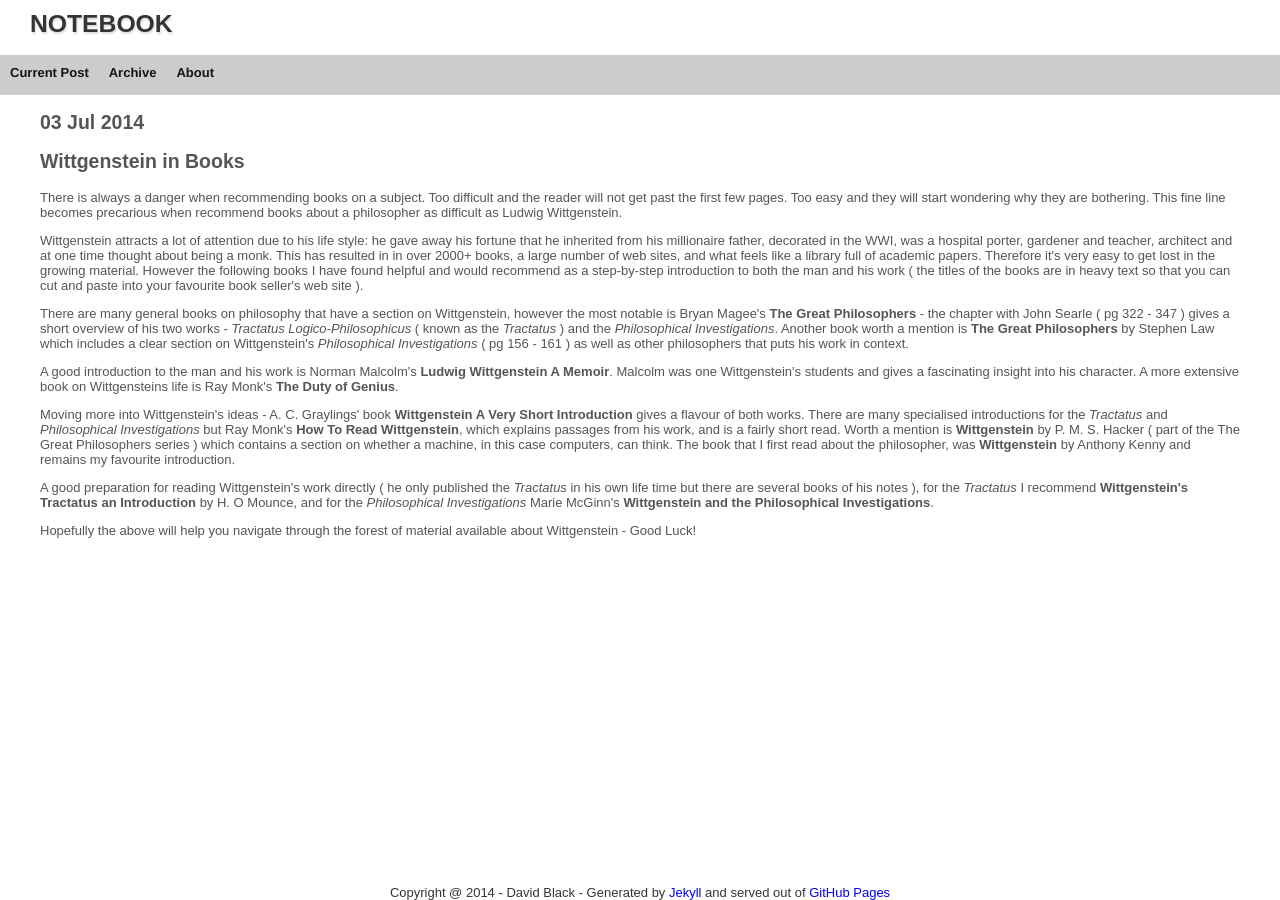
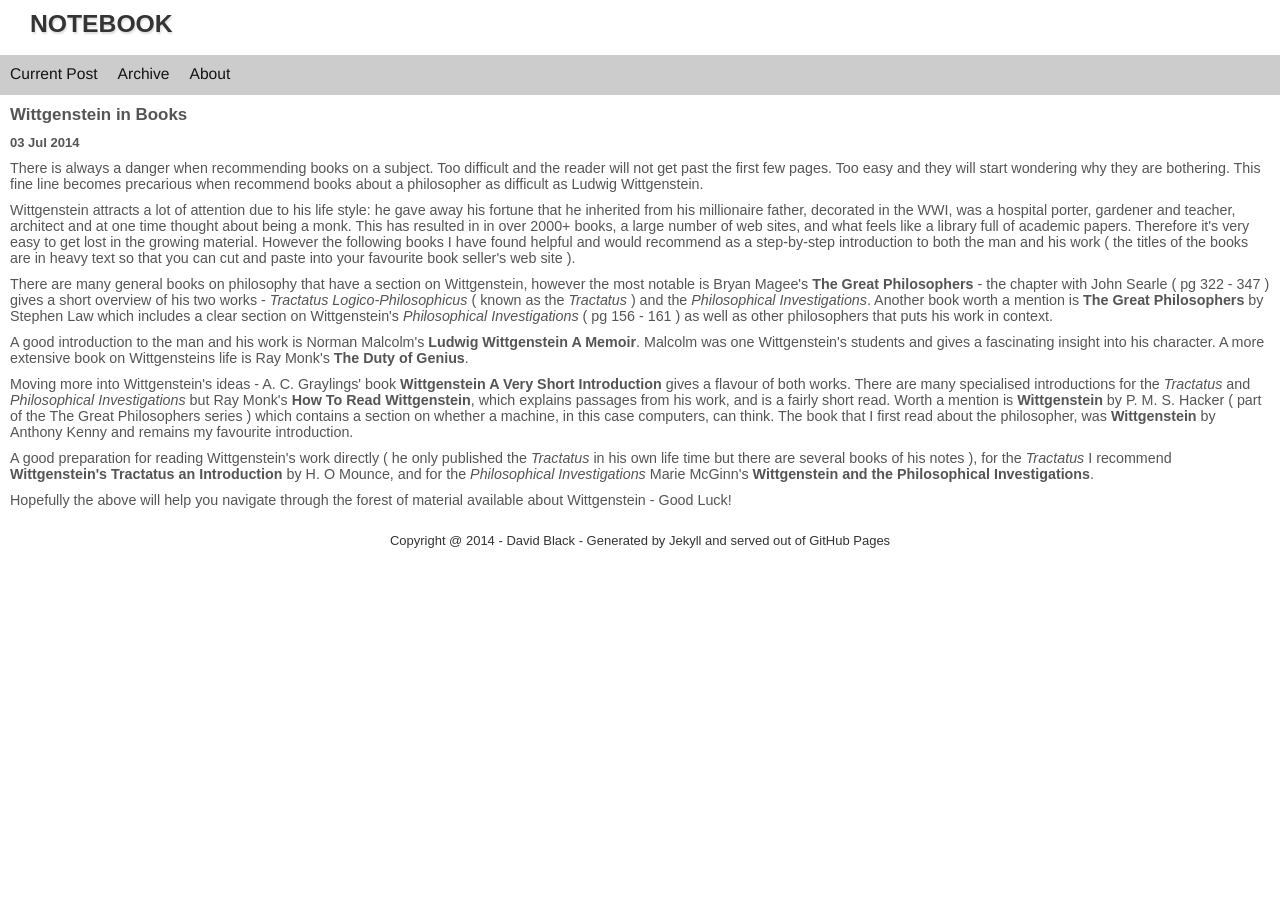
Before and after one commit to dtinblack/dtinblack.github.io, a Jekyll site: the page built from _posts/2014-07-03-archived.html, in a window 1280 px wide. Built offline with Jekyll 4.4.1, drawn with Linux system fonts in a browser that asks for light colours.

Commit message:
cleaned up formats

```diff
--- a/_layouts/default.html
+++ b/_layouts/default.html
@@ -28,11 +28,9 @@ title: Blog
  <body>
   {% include header.html %}
   {% include menu.html %}
-  <section>
-   <blockquote class="content">
+  <div>
      {{ content }}
-   </blockquote>
-  </section>
+  </div>
   {% include footer.html %}
  </body>
 </html>
--- a/_layouts/post.html
+++ b/_layouts/post.html
@@ -2,11 +2,8 @@
 layout: default
 ---
 
-<!-- <div class="post"> -->
-
-
-<div>
-  <h1>{{ page.date | date_to_string}}</h1>
-  <h2>{{ page.title }}</h2>
+<div class="post">
+  <h1>{{ page.title }}</h1>
+  <h2>{{ page.date | date_to_string}}</h2>
       {{ page.content }}
 </div>
--- a/archive.html
+++ b/archive.html
@@ -7,8 +7,9 @@ title: Archive
     {% for post in site.posts offset:1 %}
 
       <tr>
-        <th class="post_archive_date">{{ post.date | date_to_string }} </th>
+<!--        <th class="post_archive_date">{{ post.date | date_to_string }} </th> -->
 
+        <th>{{ post.date | date_to_string }} </th>
         <th><a href="{{ post.url }}">{{ post.title }}</a>
          {{ post.subtitle }}</th>
      </tr>
@@ -16,5 +17,5 @@ title: Archive
 
     {% endfor %}
    </table>
-
+ &nbsp;
  </div>
--- a/assets/css/layout.css
+++ b/assets/css/layout.css
@@ -55,11 +55,14 @@ nav {
   width:100%;
   min-height: 40px;
   background:#CCCCCC;
+
+  font-size: 1.2em;
+  font-family: "Arial";
 }
 
 nav > a {
   font-family:Helvetica,Arial,sans-serif;
-  font-weight:bold;
+//  font-weight:bold;
   text-decoration:none;
   padding:10px;
   text-align:center;
@@ -71,34 +74,97 @@ nav > a {
 nav > a:hover {background-color: #CCCCCC; color: #ffffff;}
 nav > a:link  {text-decoration: none;}
 
-/* Section */
 
-section {
+/* Overide user agent layout */
+
+h2 {
+   margin: 10px;
+   font-size: 1.3em;
+   font-family: "Arial";
+}
+
+h3 {
+   margin: 10px;
+   font-size: 1.0em;
+   font-family: "Arial";
+}
+
+p {
+   margin: 10px;
+   font-size: 1.1em;
+   font-family: "Arial";
+}
+
+
+/* Post */
+
+.post {
   flex: 8;
   overflow-y: scroll;
   text-align: left;
 }
 
-section > p {
-   margin: 5px;
+.post p {
+   margin: 10px;
    font-size: 1.1em;
    font-family: "Arial";
 }
 
-/* Post */
+.post h1 {
+    margin: 10px;
+   font-size: 1.3em;
+   font-family: "Arial";
+}
+
+.post h2 {
+    margin: 10px;
+   font-size: 1.0em;
+   font-family: "Arial";
+
+}
 
 
-/* Post Archive */
+/* Archive */
 
 .archive tr {
       font-size: 1.3em;
       white-space: pre-line;
       vertical-align:text-top;
+      text-align:left;
+
+
+}
+
+.archive th {
+   font-size: 0.8em;
+   font-family: "Arial";
+
 
 }
 
 .archive a {
+   font-size: 1.2em;
    text-decoration: none;
+   color: inherit;
+}
+
+
+/* About */
+
+.about {
+  flex: 8;
+  overflow-y: scroll;
+  text-align: left;
+}
+
+.about h2 {
+  font-size: 1.0em;
+  font-family: "Arial";
+}
+
+.about a {
+     text-decoration:none;
+     color: inherit;
 }
 
 /* Footer */
@@ -107,8 +173,10 @@ footer {
   flex: 0;
   text-align: center;
   color: #343434;
+
 }
 
 footer > a {
   text-decoration: none;
+  color: inherit;
 }
--- a/index.html
+++ b/index.html
@@ -1,6 +1,6 @@
 ---
 layout: default
-title: Ideas++ Blog
+title: General Blog
 ---
 
   {% for post in site.posts limit: 1 %}
```
Also changed, not shown: other parts of _layouts/default.html (+1 -1 lines), _posts/2014-07-19-current.html (added, +12 -0 lines), about.html (+7 -3 lines), assets/css/style.css (deleted, +0 -67 lines), _posts/2014-07-03-archived.html (renamed from _posts/2014-07-03-current.html).
